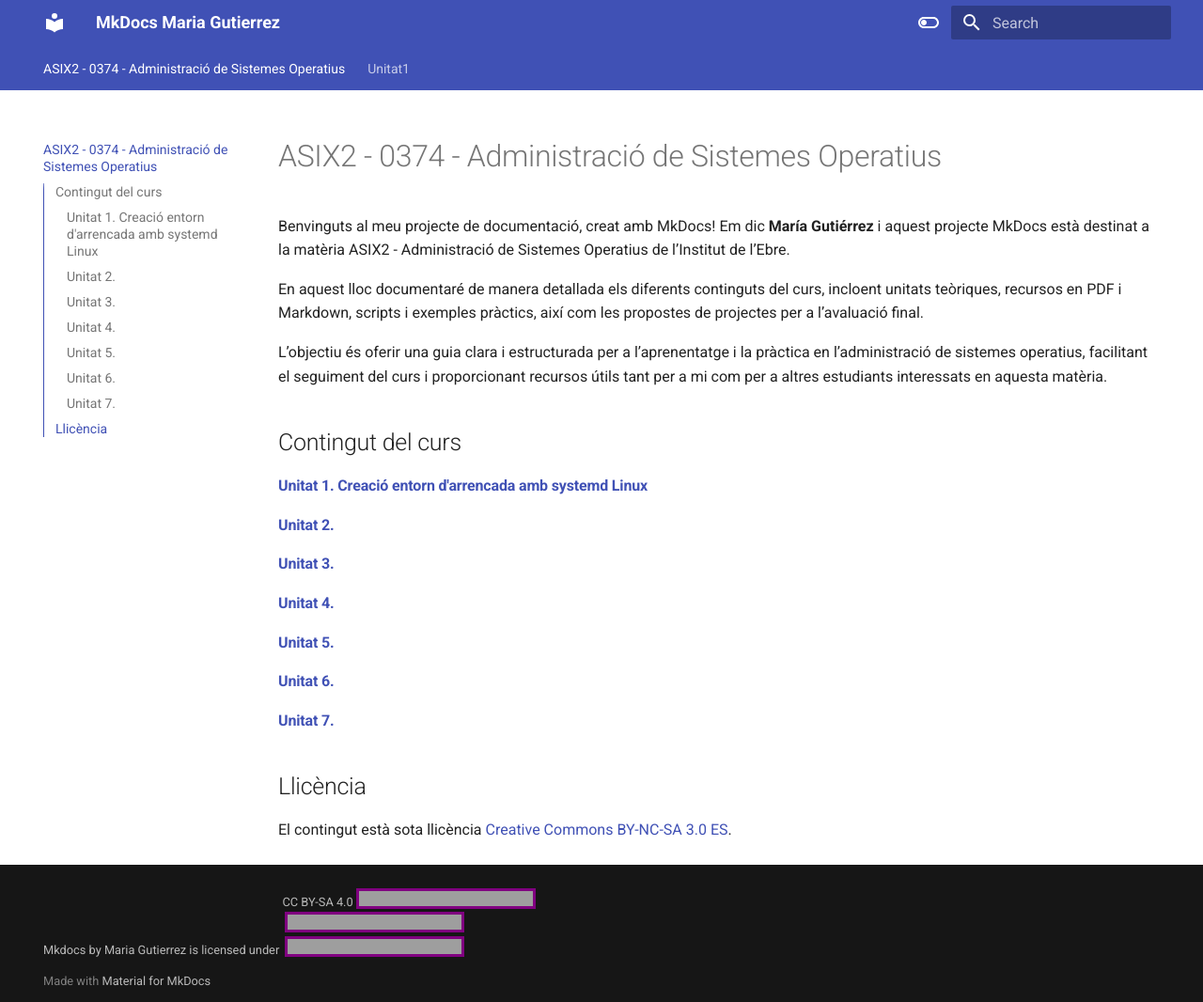
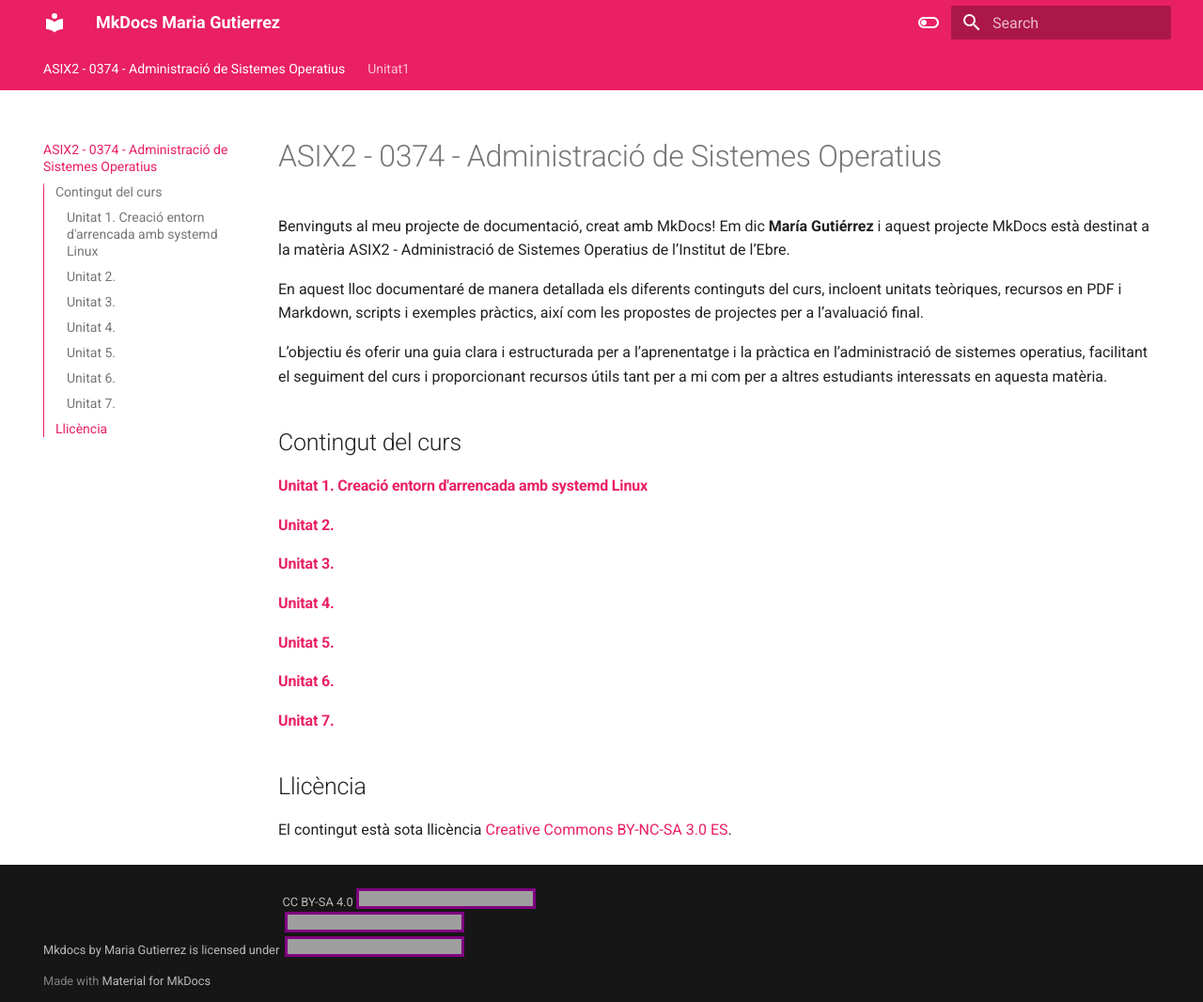
Before and after one commit to mariagutierrez03/projecte-asix2, an MkDocs documentation site: the page built from docs/index.md, in a window 1280 px wide and 1066 px high. Shown: the whole window at 94% size. Built offline with MkDocs 1.6.1 and Material for MkDocs 9.7.7, drawn with Linux system fonts in a browser that asks for light colours; grey boxes are pictures that could not be loaded.

Commit message:
Change primary and accent colors to pink

```diff
--- a/mkdocs.yml
+++ b/mkdocs.yml
@@ -19,14 +19,14 @@ theme:
       toggle:
         icon: material/toggle-switch-off-outline
         name: Switch to dark mode
-      primary: "#FFC0CB"
-      accent: "#FFB6C1"
+      primary: pink   # rosa pastel (Material color)
+      accent: pink    # accent també rosa
     - scheme: slate
       toggle:
         icon: material/toggle-switch
         name: Switch to light mode
-      primary: "#FFC0CB"
-      accent: "#FFB6C1"
+      primary: pink
+      accent: pink
 
 plugins:
   - search
```
